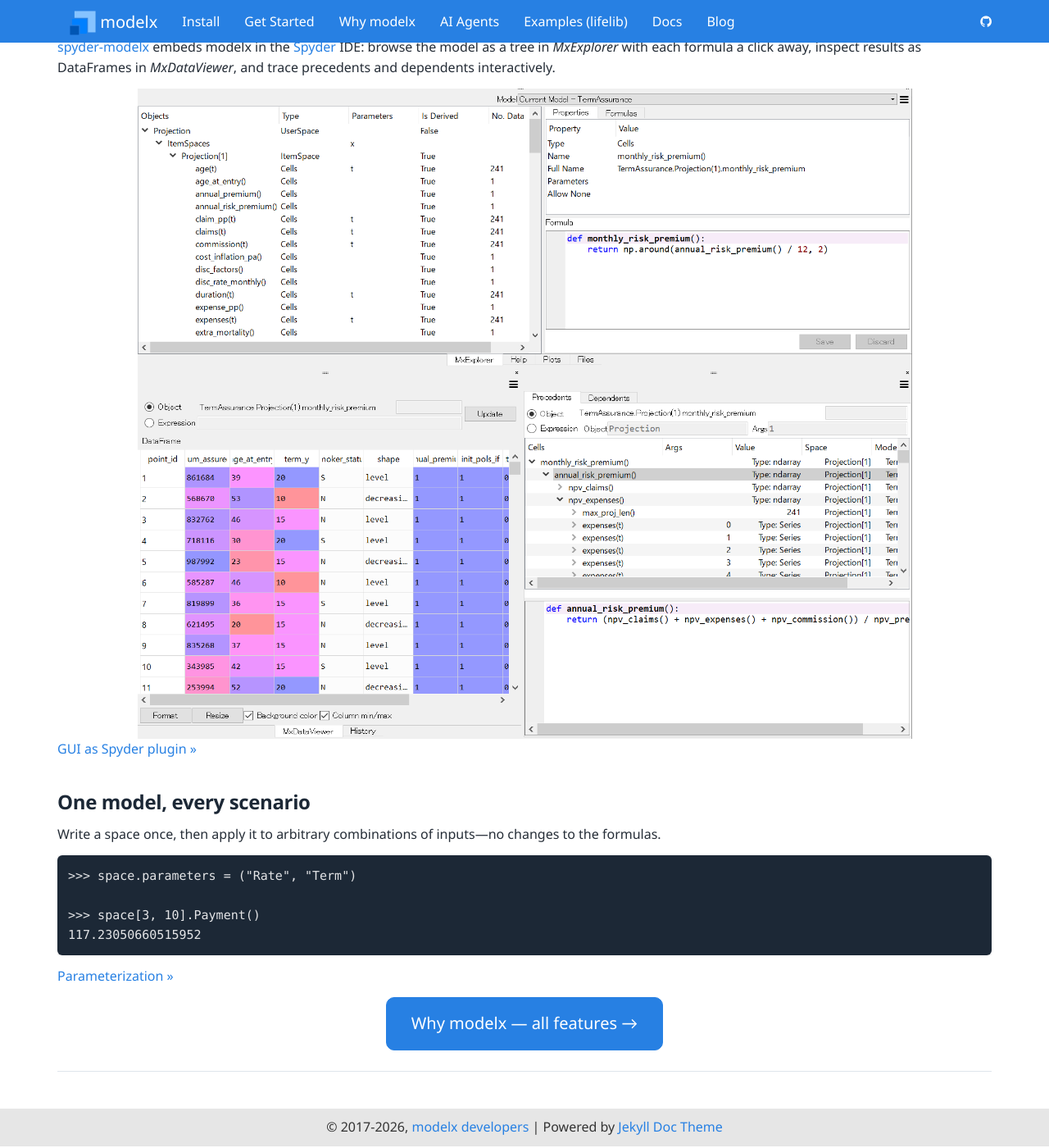
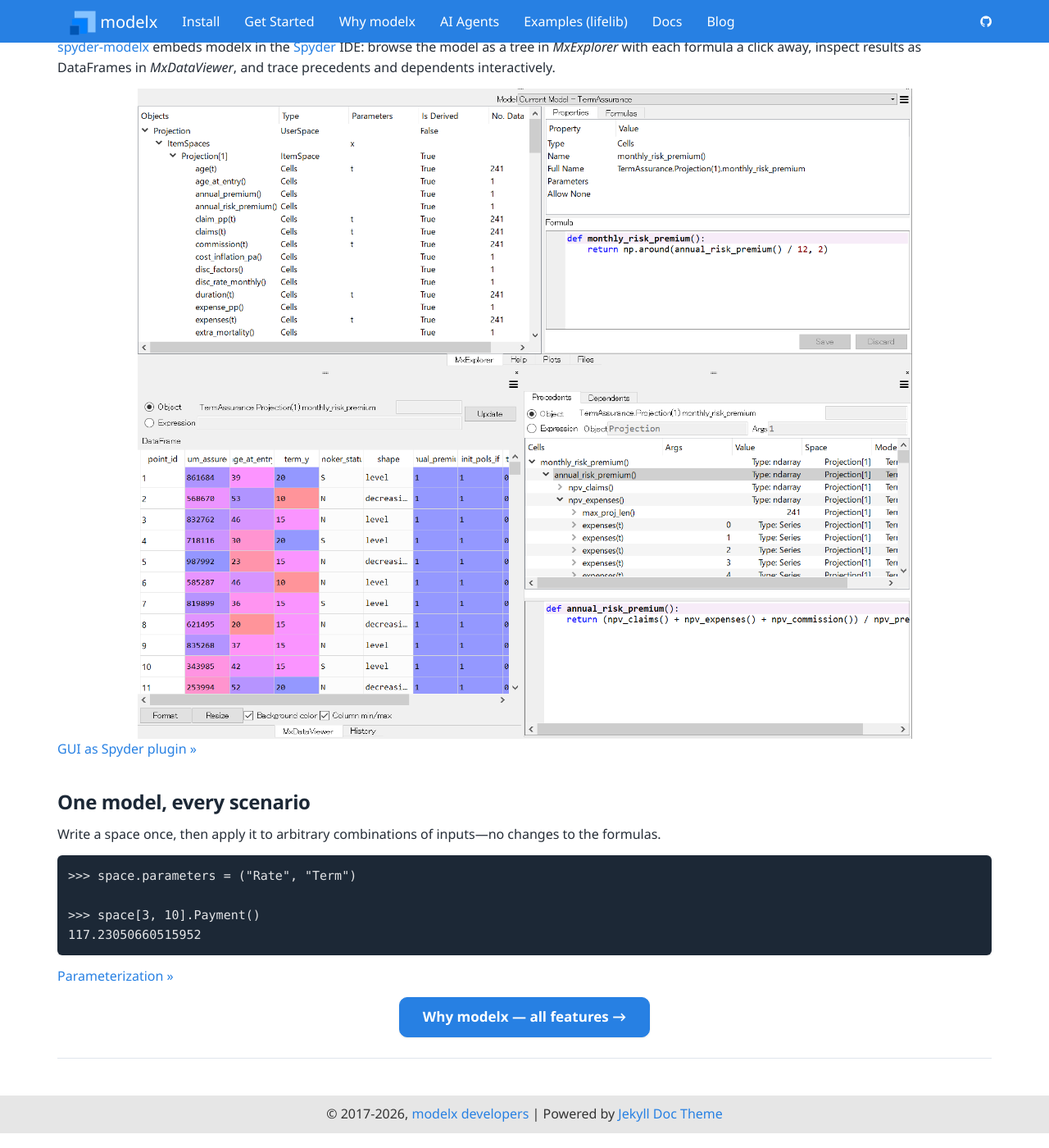
Before and after one commit to fumitoh/modelx-site, a Jekyll site: the page built from index.html, in a window 1280 px wide and 1400 px high, scrolled down 2633 px. Shown: the whole window at 82% size. Built offline with Jekyll 4.4.1, drawn with Linux system fonts in a browser that asks for light colours.

Commit message:
Style primary and ghost buttons with token-driven states
Primary button hovers to blue-600 and presses to blue-700 with a soft
shadow; new .btn-ghost outline variant for secondary actions; visible
focus rings on buttons and links from the shared focus token.

Co-Authored-By: Claude Fable 5 <noreply@anthropic.com>

```diff
--- a/css/main.scss
+++ b/css/main.scss
@@ -181,6 +181,82 @@ blockquote {
   font-size: $font-size-base;
 }
 
+// ===========================================================================
+// Buttons and links
+// ===========================================================================
+
+a {
+  transition: color .12s ease;
+
+  &:focus-visible {
+    outline: none;
+    box-shadow: $mx-focus-ring;
+    border-radius: 2px;
+  }
+}
+
+.btn {
+  font-weight: 600;
+  transition: background-color .12s ease, border-color .12s ease,
+              color .12s ease, box-shadow .12s ease;
+
+  &:focus,
+  &:focus-visible {
+    outline: none;
+    box-shadow: $mx-focus-ring;
+  }
+}
+
+.btn-primary {
+  box-shadow: $mx-shadow-sm;
+
+  &:hover {
+    background-color: $mx-blue-600;
+    border-color: $mx-blue-600;
+  }
+
+  &:active,
+  &.active {
+    background-color: $mx-blue-700;
+    border-color: $mx-blue-700;
+  }
+
+  &:focus,
+  &:focus-visible {
+    background-color: $mx-blue-600;
+    border-color: $mx-blue-600;
+    box-shadow: $mx-focus-ring;
+  }
+}
+
+// Ghost/secondary variant: quiet outline button on white or tinted surfaces.
+.btn-ghost {
+  color: $mx-blue-700;
+  background-color: #fff;
+  border: 1px solid $mx-border-strong;
+
+  &:hover {
+    color: $mx-blue-600;
+    background-color: $mx-blue-050;
+    border-color: $mx-blue;
+  }
+
+  &:active {
+    background-color: $mx-blue-100;
+  }
+
+  &:focus,
+  &:focus-visible {
+    color: $mx-blue-600;
+    box-shadow: $mx-focus-ring;
+  }
+}
+
+.btn-lg {
+  font-size: 17px;
+  padding: 12px 28px;
+}
+
 .navbar-brand{
   img{
     margin: -$navbar-padding-vertical 0;
```
